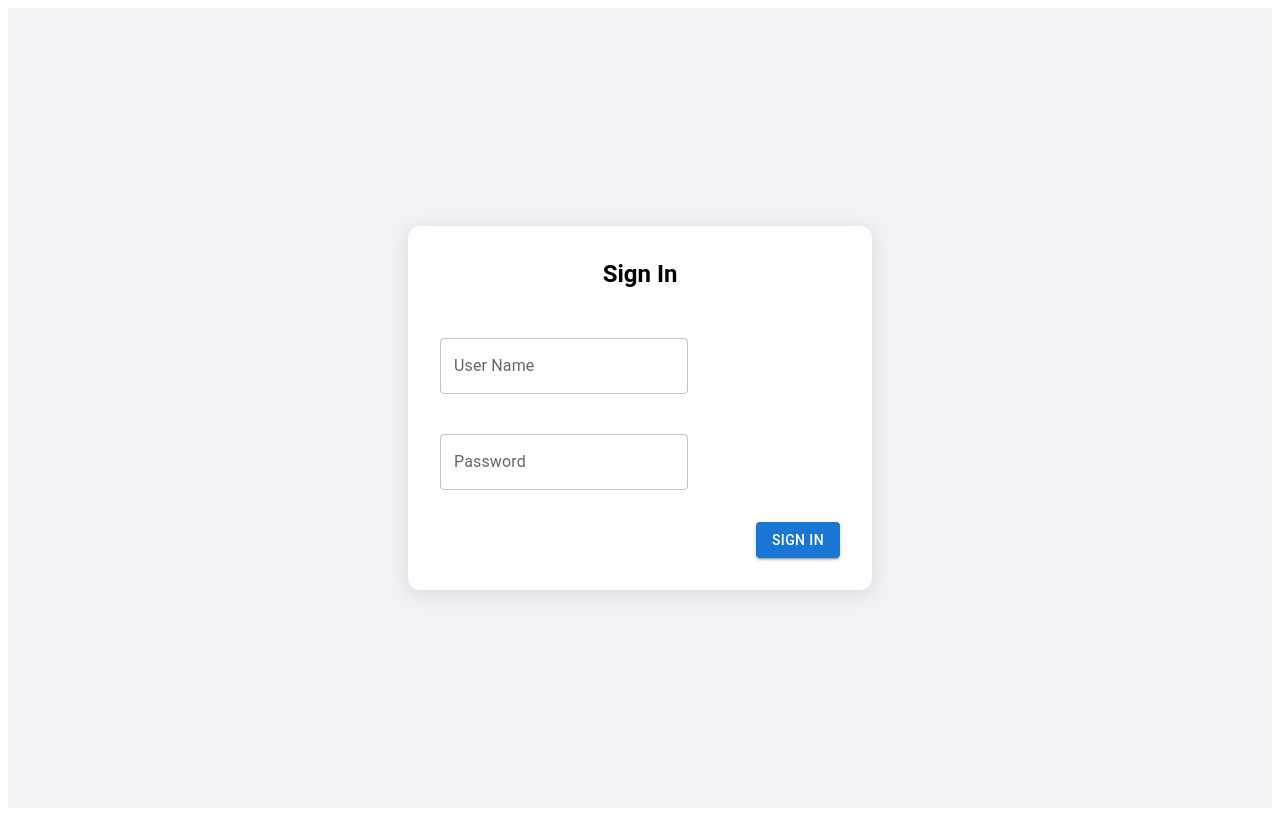
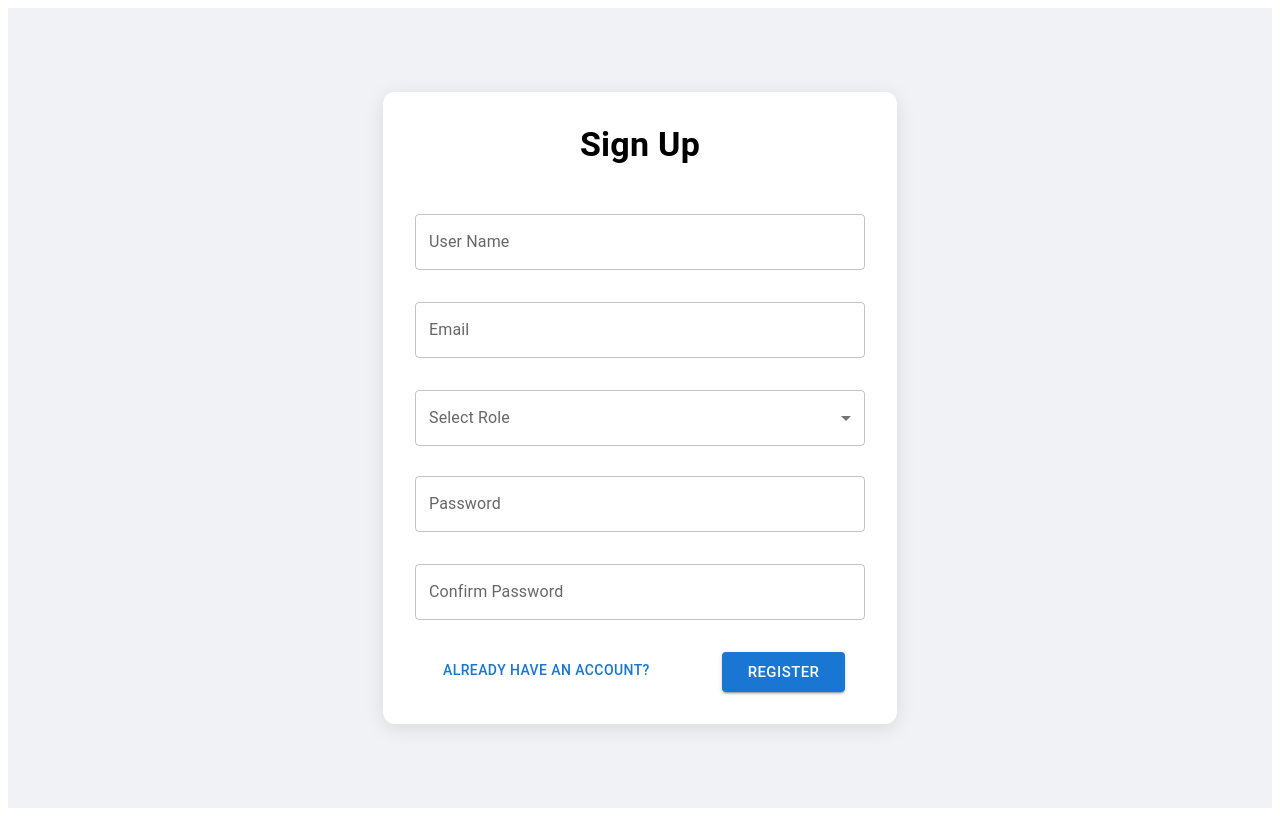
Before and after one commit to SachinthaNimesh370/EduSpark-Scholarship-Management-System-Frontend, a React (Vite) app: page /signup in a window 1280 px wide. Built offline with nearby package versions, Linux system fonts and the light colour scheme.

Commit message:
Basic Data using implement signUp Page

```diff
--- a/package.json
+++ b/package.json
@@ -19,6 +19,7 @@
     "axios": "^1.8.4",
     "react": "^19.0.0",
     "react-dom": "^19.0.0",
+    "react-router-dom": "^7.5.2",
     "styled-components": "^6.1.17"
   },
   "devDependencies": {
--- a/src/App.jsx
+++ b/src/App.jsx
@@ -1,6 +1,7 @@
 import { useState } from 'react'
 import RegisterPage from './pages/auth/RegisterPage'
 import SignInPage from './pages/auth/SignInPage'
+import { BrowserRouter as Router, Routes, Route } from 'react-router-dom';
 
 
 function App() {
@@ -8,7 +9,17 @@ function App() {
   return (
     <>
       {/* <RegisterPage/> */}
-      <SignInPage/>
+      {/* <SignInPage/> */}
+
+
+
+      <Router>
+        <Routes>
+          <Route path="/" element={<SignInPage />} />
+          <Route path="/signup" element={<RegisterPage />} />
+          {/* You can add more routes for other pages */}
+        </Routes>
+    </Router>
     </>
   )
 }
--- a/src/component/textInputField/InputField.jsx
+++ b/src/component/textInputField/InputField.jsx
@@ -13,6 +13,7 @@ function InputField({ id, label, type, autoComplete, onChange, value }) {
       autoComplete={autoComplete}
       onChange={onChange}
       value={value}
+
     />
   );
 
--- a/src/pages/auth/RegisterPage.jsx
+++ b/src/pages/auth/RegisterPage.jsx
@@ -1,105 +1,154 @@
-import React from 'react'
-import { Box, Grid,InputLabel,Select,OutlinedInput,MenuItem,FormControl } from '@mui/material';
-import { useTheme } from '@mui/material/styles';
-
-function RegisterPage() {
+import React, { useState } from 'react';
+import { Box, Grid, Button, Typography, MenuItem, Select, FormControl, InputLabel } from '@mui/material';
+import useStyles from './SignUpStyles';
+import axios from 'axios';
+import { InputField } from '../../component';
+import { useNavigate } from 'react-router-dom';
 
 
-    //Start Role Selectoer
-    const ITEM_HEIGHT = 48;
-    const ITEM_PADDING_TOP = 8;
-    const MenuProps = {
-        PaperProps: {
-          style: {
-            maxHeight: ITEM_HEIGHT * 4.5 + ITEM_PADDING_TOP,
-            width: 250,
-          },
-        },
-      };
 
-    function RoleSelector(){
-        const [role, setRole] = React.useState([]);
-        const theme = useTheme();
+function SignUpPage() {
+    const navigate = useNavigate();
+  const classes = useStyles();
 
-        const names = ['Provider','Cordinator','Lecturer','Student' ];
+  const [formData, setFormData] = useState({
+    name: '',
+    email: '',
+    role: '',
+    password: '',
+    confirmPassword: '',
 
-        function getStyles(name, role, theme) {
-            return {
-              fontWeight: role.includes(name)
-                ? theme.typography.fontWeightMedium
-                : theme.typography.fontWeightRegular,
-            };
-        }
+  });
 
-        const handleChange = (event) => {
-            setRole(event.target.value); // Single string value
-        };
-        return(
-            <>
-                <FormControl fullWidth>
-                    <InputLabel id="role-selector-label">Role</InputLabel>
+  const handleChange = (e) => {
+    setFormData(prev => ({
+      ...prev,
+      [e.target.id]: e.target.value,
+    }));
+  };
 
-                    <Select
-                        labelId="role-selector-label"
-                        id="selected"
-                        value={role}
-                        onChange={handleChange}
-                        input={<OutlinedInput label="Role" />}
-                        MenuProps={MenuProps}
-                    >
-                        <MenuItem value="">
-                            <em>Select a role</em>
-                        </MenuItem>
+  const handleRoleChange = (e) => {
+    setFormData(prev => ({
+      ...prev,
+      role: e.target.value,
+    }));
+  };
 
-                        {names.map((name) => (
-                            <MenuItem
-                                key={name}
-                                value={name}
-                                style={getStyles(name, role, theme)}
-                            >
-                                {name}
-                            </MenuItem>
-                        ))}
-                    </Select>
-                </FormControl>
-            </>
-        )
+  const handleSubmit = async (e) => {
+    e.preventDefault();
+
+    if (formData.password !== formData.confirmPassword) {
+      alert('Passwords do not match');
+      return;
     }
-    //Finish Role Selector
+
+    try {
+      const response = await axios.post('http://localhost:8090/api/v1/user/signup', formData);
+      console.log('Sign Up Success:', response.data);
+
+    } catch (error) {
+      console.error('Sign Up Error:', error.response?.data || error.message);
+    }
+  };
 
   return (
-    <Box>
-        <Grid container rowSpacing={2} columnSpacing={2} >
-        {/* First Name and Last Name in the same row */}
-            <Grid  size={6}>
-                <InputField id="fname" label="First Name" type="text" />
-            </Grid>
-            <Grid size={6}>
-                <InputField id="lname" label="Last Name" type="text"/>
-            </Grid>
-            <Grid size={12} >
-                <InputField id="email"  label="Email" type="email" />
-            </Grid>
+    <Box className={classes.root}>
+      <Box className={classes.card}>
+        <Typography
+            variant="h4"
+            align="center"
+            gutterBottom
+            sx={{ fontWeight: 'bold', marginBottom: 4 }}
+        >
+          Sign Up
+        </Typography>
 
-            <Grid size={12} >
-                <RoleSelector />
-            </Grid>
+        <form onSubmit={handleSubmit}>
+          <Grid container spacing={1} className={classes.inputWrapper}>
 
-            <Grid size={12} >
-                <InputField id="conPassword" label="Password" type="password"  />
-            </Grid>
-            <Grid size={12} >
-                <InputField id="password" label="Confirm Password" type="password" />
-            </Grid>
+              <InputField
+                id="name"
+                label="User Name"
+                type="text"
+                autoComplete="off"
+                onChange={handleChange}
+                value={formData.name}
+              />
 
-        </Grid>
+
+
+              <InputField
+                id="email"
+                label="Email"
+                type="email"
+                autoComplete="email"
+                onChange={handleChange}
+                value={formData.email}
+              />
+
+                <FormControl fullWidth className={classes.selectControl}>
+                <InputLabel id="role-label">Select Role</InputLabel>
+                <Select
+                  labelId="role-label"
+                  value={formData.role}
+                  label="Select Role"
+                  onChange={handleRoleChange}
+                >
+                  <MenuItem value="student">Student</MenuItem>
+                  <MenuItem value="lecturer">Lecturer</MenuItem>
+                  <MenuItem value="admin">Admin</MenuItem>
+                </Select>
+              </FormControl>
+
+
+
+              <InputField
+                id="password"
+                label="Password"
+                type="password"
+                autoComplete="new-password"
+                onChange={handleChange}
+                value={formData.password}
+              />
+
+
+
+              <InputField
+                id="confirmPassword"
+                label="Confirm Password"
+                type="password"
+                autoComplete="new-password"
+                onChange={handleChange}
+                value={formData.confirmPassword}
+              />
+
+
+            {/* NEW Role Selector */}
 
 
 
 
+          </Grid>
 
+          <Grid item xs={12} className={classes.buttonWrapper}>
+            <Button
+                onClick={() => navigate('/')}
+                className={classes.signInButton}>
+              Already have an account?
+            </Button>
+
+            <Button
+              type="submit"
+              variant="contained"
+              className={classes.signUpButton}
+            >
+              Register
+            </Button>
+          </Grid>
+        </form>
+      </Box>
     </Box>
-  )
+  );
 }
 
-export default RegisterPage
+export default SignUpPage;
--- a/src/pages/auth/SignInPage.jsx
+++ b/src/pages/auth/SignInPage.jsx
@@ -1,14 +1,18 @@
 import React, { useState } from 'react';
-import { Box, Grid, Button, Typography } from '@mui/material';
+import { Box, Grid,Button, Typography } from '@mui/material';
 import useStyles from './SignInStyles';
 import axios from 'axios';
-import { InputField } from '../../component';
+import { InputField} from '../../component';
+import { useNavigate } from 'react-router-dom';
+
+
 
 function SignInPage() {
+  const navigate = useNavigate();
   const classes = useStyles();
 
   const [formData, setFormData] = useState({
-    username: '',
+    userName: 'Sachintha',
     password: '',
   });
 
@@ -23,12 +27,11 @@ function SignInPage() {
     e.preventDefault();
 
     try {
-      const response = await axios.get('http://localhost:8090/api/v1/home/login', formData);
+      const response = await axios.post('http://localhost:8090/api/v1/user/signin', formData);
       console.log('Login Success:', response.data);
-      // handle success (e.g., redirect, show toast, save token)
+
     } catch (error) {
       console.error('Login Error:', error.response?.data || error.message);
-      // handle error (e.g., show error message)
     }
   };
 
@@ -36,7 +39,7 @@ function SignInPage() {
     <Box className={classes.root}>
       <Box className={classes.card}>
         <Typography
-          variant="h5"
+          variant="h4"
           align="center"
           gutterBottom
           sx={{ fontWeight: 'bold', marginBottom: 4 }}
@@ -45,18 +48,17 @@ function SignInPage() {
         </Typography>
 
         <form onSubmit={handleSubmit}>
-          <Grid container spacing={2} className={classes.inputWrapper}>
-            <Grid item xs={12}>
+          <Grid container spacing={1} className={classes.inputWrapper}>
+
               <InputField
-                id="username"
+                id="userName"
                 label="User Name"
                 type="text"
                 autoComplete="off"
                 onChange={handleChange}
-                value={formData.username}
+                value={formData.userName}
               />
-            </Grid>
-            <Grid item xs={12}>
+
               <InputField
                 id="password"
                 label="Password"
@@ -65,17 +67,32 @@ function SignInPage() {
                 onChange={handleChange}
                 value={formData.password}
               />
-            </Grid>
+
           </Grid>
-          <Grid item xs={12} className={classes.buttonWrapper}>
+          <Grid item xs={12} className={classes.buttonWrapper} sx={{ display: 'flex', justifyContent: 'space-between', alignItems: 'center', gap: 2 }}>
+            <Button onClick={() => navigate('/signup')}
+              sx={{fontSize: '15px',
+              display: 'flex',
+              alignSelf: 'flex-start',}}
+            >
+              Sign Up
+            </Button>
+
             <Button
               type="submit"
               variant="contained"
-              className={classes.button}
+
+              // className={classes.button }
+              sx={{fontSize: '15px',
+                display: 'flex',
+                alignSelf: 'flex-end',}}
+
+
             >
               Sign In
             </Button>
           </Grid>
+
         </form>
       </Box>
     </Box>
--- a/src/pages/auth/SignInStyles.js
+++ b/src/pages/auth/SignInStyles.js
@@ -19,6 +19,8 @@ const useStyles = makeStyles({
   },
   inputWrapper: {
     marginBottom: '24px',
+
+
   },
   text:{
     variant:"h5" ,
@@ -26,12 +28,18 @@ const useStyles = makeStyles({
   },
   buttonWrapper: {
     display: 'flex',
-    justifyContent: 'flex-end',
+    marginLeft:20,
+    marginRight:20
+
   },
   button: {
-    textTransform: 'none',
+
     borderRadius: 8,
     padding: '10px 24px',
+    width:'30%',
+    fontSize: '15px !important',
+    height:'40px',
+
     backgroundColor: '#1976d2',
     '&:hover': {
       backgroundColor: '#115293',
--- /dev/null
+++ b/src/pages/auth/SignUpStyles.js
@@ -0,0 +1,62 @@
+import { makeStyles } from '@mui/styles';
+
+const useStyles = makeStyles({
+  root: {
+    minHeight: '100vh',
+    display: 'flex',
+    justifyContent: 'center',
+    alignItems: 'center',
+    backgroundColor: '#f0f2f5',
+  },
+  card: {
+    borderRadius: 12,
+    minWidth: 320,
+    maxWidth: 450,
+    width: '100%',
+    padding: '32px',
+    backgroundColor: '#ffffff',
+    boxShadow: '0px 4px 20px rgba(0,0,0,0.1)',
+  },
+  title: {
+    fontWeight: 'bold',
+    marginBottom: '24px',
+  },
+  inputWrapper: {
+    marginBottom: '24px',
+  },
+  buttonWrapper: {
+    display: 'flex',
+    justifyContent: 'space-between',
+    alignItems: 'center',
+    gap: '16px',
+    marginLeft: 20,
+    marginRight: 20,
+    marginTop: 20,
+  },
+  signInButton: {
+    fontSize: '14px !important',
+    alignSelf: 'flex-start',
+    textTransform: 'none',
+    color: '#1976d2 !important',
+  },
+  signUpButton: {
+    fontSize: '15px !important',
+    borderRadius: 8,
+    padding: '10px 24px',
+    width: '30%',
+    height: '40px',
+    backgroundColor: '#1976d2 !important',
+    color: '#fff !important',
+    alignSelf: 'flex-end',
+    textTransform: 'none',
+    '&:hover': {
+      backgroundColor: '#115293 !important',
+    },
+  },
+  selectControl: {
+    marginTop: '16px !important',
+    marginBottom: '6px !important',
+  },
+});
+
+export default useStyles;
```
Also changed, not shown: src/component/button/Button.jsx (deleted, +0 -11 lines), src/component/index.js (line endings or trailing spaces), 1 other file (tests, documents, lock files or other folders).
